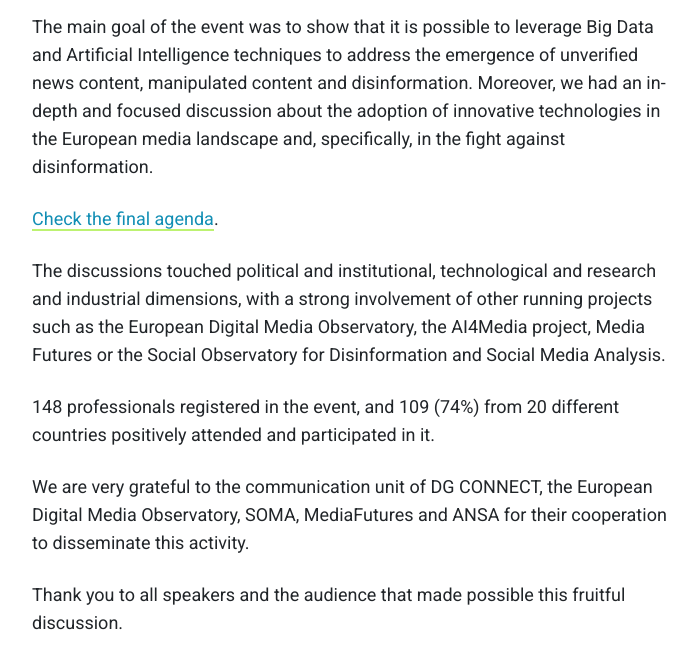
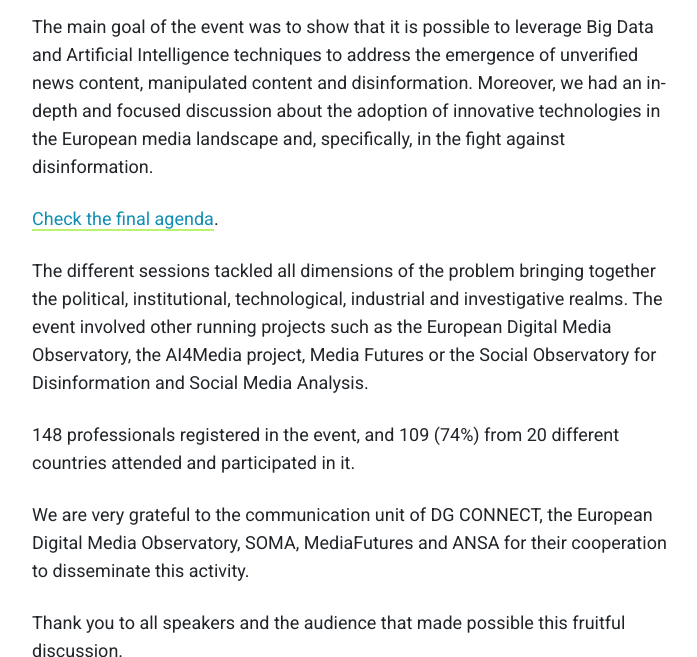
Before and after one commit to fandangOrg/fandango-web, a Jekyll site: the page built from _posts/2021-04-06-video-rethinking-the-possibilities-of-data-and-technology-in-the-fight-against-disinformation.markdown, in a window 1280 px wide and 900 px high, scrolled down 965 px, cut to the strip 0-657 px from the top of the window. Shown: the whole strip, without its empty margins (288-985 px from the left). Built offline with Jekyll 4.4.1, drawn with Linux system fonts in a browser that asks for light colours; comment, search, counter and statistics services are not loaded.

Commit message:
Updated Video Rethinking The Possibilities Of Data And Technology In The Fight Against Disinformation

```diff
--- a/_posts/2021-04-06-video-rethinking-the-possibilities-of-data-and-technology-in-the-fight-against-disinformation.markdown
+++ b/_posts/2021-04-06-video-rethinking-the-possibilities-of-data-and-technology-in-the-fight-against-disinformation.markdown
@@ -12,9 +12,9 @@ The main goal of the event was to show that it is possible to leverage Big Data
 
 [Check the final agenda](https://fandango-project.eu/news/2021/03/11/rethinking-the-possibilities-of-data-and-technology-in-the-fight-against-disinformation/).
 
-The discussions touched political and institutional, technological and research and industrial dimensions, with a strong involvement of other running projects such as the European Digital Media Observatory, the AI4Media project, Media Futures or the Social Observatory for Disinformation and Social Media Analysis.
+The different sessions tackled all dimensions of the problem bringing together the political, institutional, technological, industrial and investigative realms. The event involved other running projects such as the European Digital Media Observatory, the AI4Media project, Media Futures or the Social Observatory for Disinformation and Social Media Analysis.
 
-148 professionals registered in the event, and 109 (74%) from 20 different countries positively attended and participated in it.
+148 professionals registered in the event, and 109 (74%) from 20 different countries attended and participated in it.
 
 We are very grateful to the communication unit of DG CONNECT, the European Digital Media Observatory, SOMA, MediaFutures and ANSA for their cooperation to disseminate this activity.
 
```
